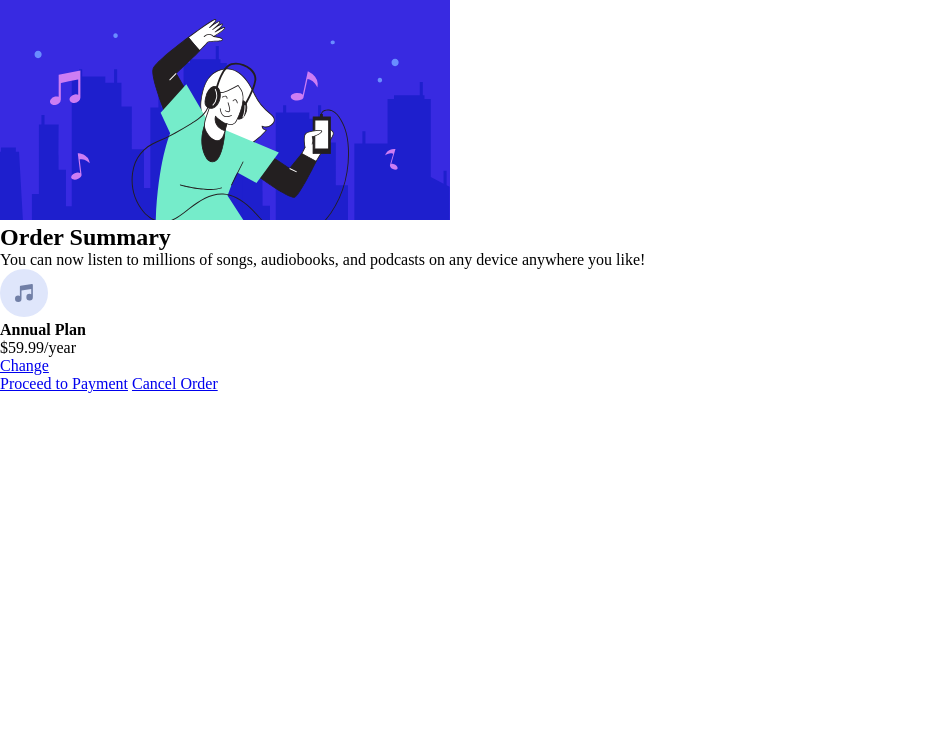
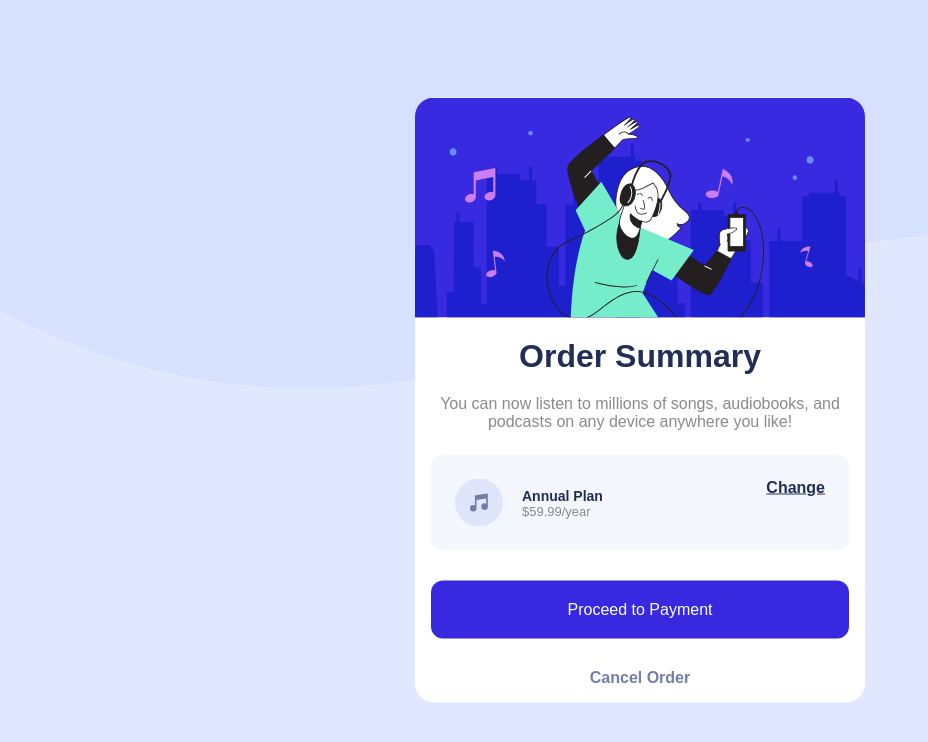
Before and after one commit to israelassis/Order-Summary-Card, a plain HTML site: page order-summary-component-main/index.html in a window 1280 px wide. Shown: the whole page, without its empty margins (0-928 px from the left). Drawn offline with Linux system fonts and the light colour scheme; a web font is replaced by a local one.

Commit message:
update total
estilização completa do desafio.

centralização, color, imagens, @media, :hover.

```diff
--- a/order-summary-component-main/style_card.css
+++ b/order-summary-component-main/style_card.css
@@ -3,3 +3,141 @@
     padding: 0;
     box-sizing: border-box;
 }
+
+body{
+    font-family: Red Hat Display, sans-serif;
+    font-size: 16px;
+    min-height: 100vh;
+    background-image: url("images/pattern-background-desktop.svg");
+    background-repeat: no-repeat;
+    background-size: contain;
+    background-color: hsl(225, 100%, 94%);
+    position: relative;
+
+}
+
+.container{
+    position: absolute;
+    left: 50%;
+    top: 50%;
+    transform: translate(-50%, -50%);
+    max-width: 450px;
+    background: white;
+    border-radius: 19px;
+    overflow: hidden;
+}
+
+.text-content {
+    padding: 1rem;
+    text-align: center;
+
+}
+
+.title {
+    color: hsl(223, 47%, 23%);
+    font-weight: 900;
+    font-size: 32px;
+    margin-bottom: 20px;
+}
+
+.text-content p.subtitle {
+    color: #8a8a8a;
+    margin-bottom: 24px;
+}
+
+.plan-box {
+    background-color: hsl(225, 100%, 98%);
+    border-radius: 12px;
+    display: flex;
+    justify-content: space-between;
+    padding: 24px;
+
+}
+
+
+.plan-box-left {
+    display: flex;
+    align-items: center;
+    text-align: left;
+
+}
+
+.plan-box-left div {
+    margin-left: 19px;
+
+}
+
+.plan-box-left div h4{
+    font-weight: 900;
+    font-size: 14px;
+    color: hsl(223, 47%, 23%);
+}
+
+.plan-box-left div p{
+    font-size: 13px;
+    color: #8a8a8a;
+}
+
+.plan-box a{
+    font-weight: 900;
+    color: hsl(223, 47%, 23%);
+    transition: color .3s ease;
+}
+
+.plan-box:hover a {
+    text-decoration: none;
+    color: hsl(245, 75%, 52%);
+}
+
+a.proceed-btn {
+    display: block;
+    text-decoration: none;
+    color: white;
+    background-color: hsl(245, 75%, 52%);
+    padding: 20px 0;
+    border-radius: 12px;
+    margin: 30px 0;
+    transition: background-color .3s ease;
+}
+
+a.proceed-btn:hover{
+    background-color: hsl(224, 23%, 55%);
+}
+
+a.cancel-btn{
+    color:  hsl(224, 23%, 55%);
+    text-decoration: none;
+    font-weight: 700;
+    transition: color .3s ease;
+}
+a.cancel-btn:hover {
+    color: hsl(223, 47%, 23%);
+}
+
+@media only screen and (max-width: 425px){
+    body{
+        background-image: url(./images/pattern-background-mobile.svg);
+        font-size: 14px;
+    }
+    .container{
+    max-width: 87%;
+}
+
+    .title {
+     font-size: 23px;
+    }
+    div.plan-box{
+        padding: 12px;
+    }
+    .plan-box-left div{
+        margin-left: 10px;
+    }
+    a.proceed-btn,
+    a.cancel-btn,
+    .plan-box a{
+        font-size: 13px;
+    }
+    .text-content{
+        padding: 9% 7%;
+    }
+}
```
Also changed, not shown: order-summary-component-main/index.html (+5 -0 lines), 1 other file.
